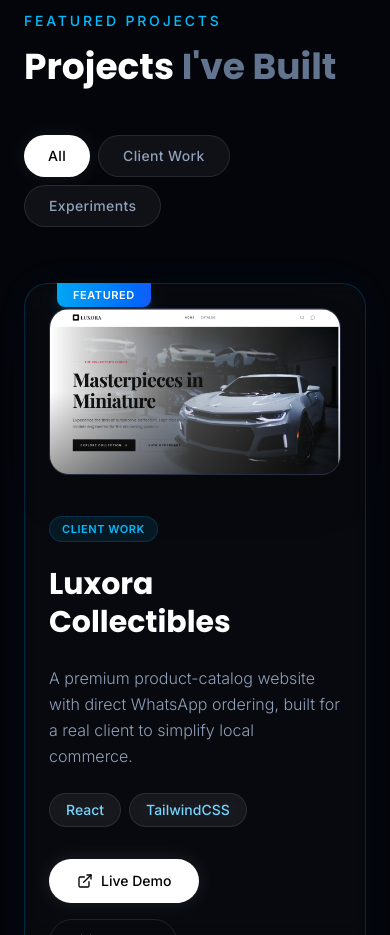
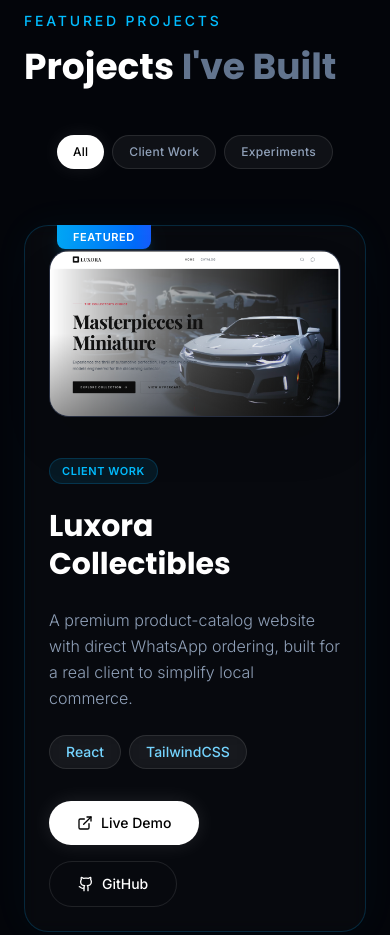
Before and after one commit to omrxjpxt/portfolio-website, a React (Vite) app: page / in a window 390 px wide. Shown: the part 1900-2835 px from the top of the page. Built offline with nearby package versions, Linux system fonts and the light colour scheme.

Commit message:
fix mobile filter button wrapping in projects section

```diff
--- a/src/components/Projects.jsx
+++ b/src/components/Projects.jsx
@@ -219,7 +219,7 @@ const Projects = () => {
         </div>
 
         {/* ── Filter Bar ── */}
-        <div className="mb-14 flex flex-wrap gap-2">
+        <div className="mb-14 flex flex-wrap justify-center md:justify-start gap-2 md:gap-3">
           {filters.map((f) => {
             const isActive = activeFilter === f.key;
             return (
@@ -227,7 +227,8 @@ const Projects = () => {
                 key={f.key}
                 onClick={() => handleFilterChange(f.key)}
                 className={`
-                  px-6 py-2.5 rounded-full text-sm font-medium tracking-wide
+                  min-w-fit px-4 py-2 text-xs rounded-full font-medium tracking-wide
+                  md:px-6 md:py-2.5 md:text-sm
                   transition-all duration-300 cursor-pointer
                   ${isActive
                     ? 'bg-white text-black shadow-[0_0_20px_rgba(255,255,255,0.08)]'
```
